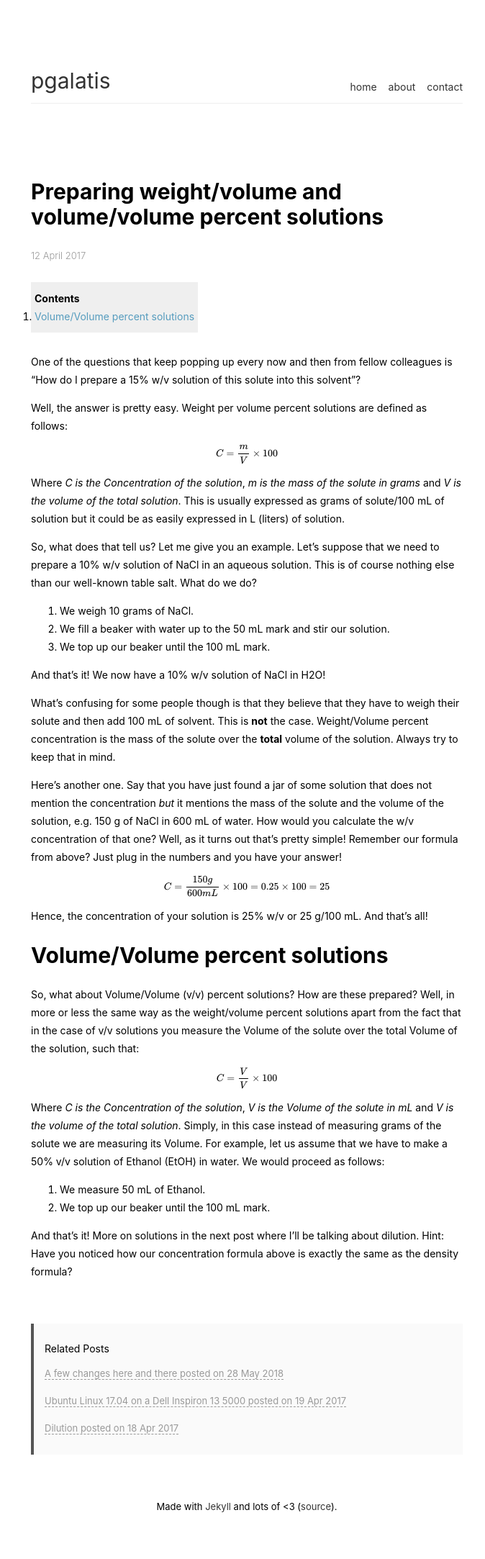
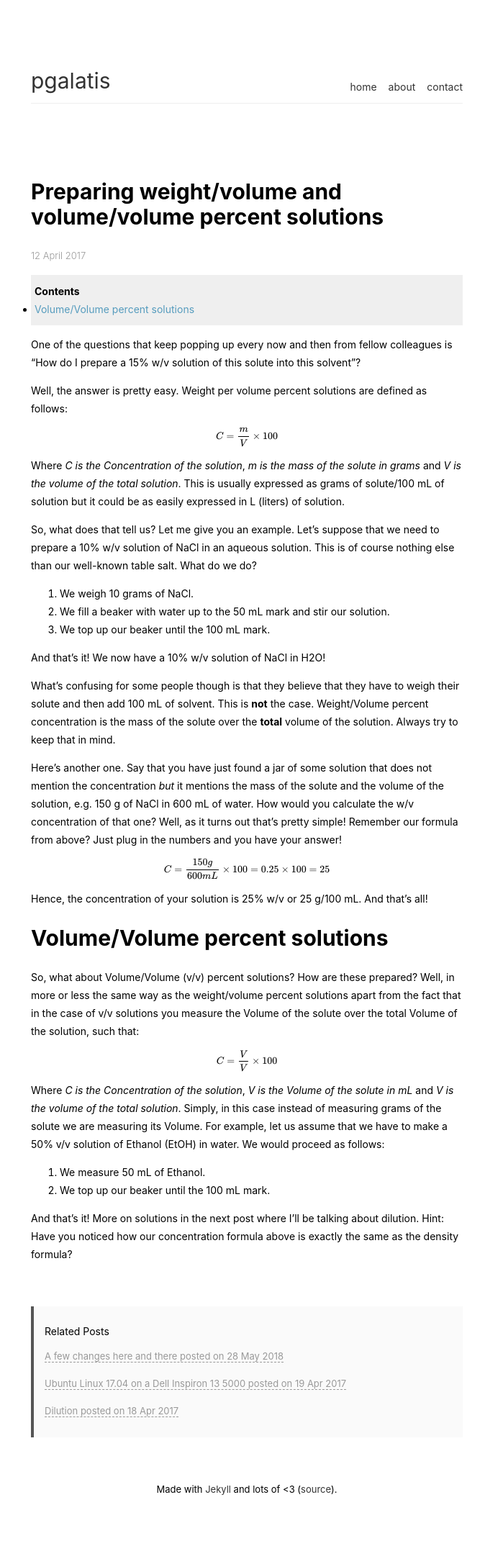
Before and after one commit to pgalatis/pgalatis.github.io, a Jekyll site: the page built from _posts/2017-04-12-preparing_weight_volume_percent_solutions.md, in a window 1280 px wide. Shown: the whole page at 72% size, without its empty margins (297-971 px from the left). Built offline with Jekyll 4.4.1, drawn with Linux system fonts in a browser that asks for light colours; nearby versions of some CDN libraries; formulas are drawn with MathJax 3; after the commit the page ends 2142 px from its top, so only the background shows below that.

Commit message:
Update style.css

```diff
--- a/css/style.css
+++ b/css/style.css
@@ -163,14 +163,11 @@ header.top:after {
 }
 
 #markdown-toc ul {
-    list-style: decimal;
 }
 
 #markdown-toc {
     border: none;
     padding: 10px 5px;
-    list-style: decimal;
-    display: inline-block;
     background-color: #efefef;
 }
 
```
